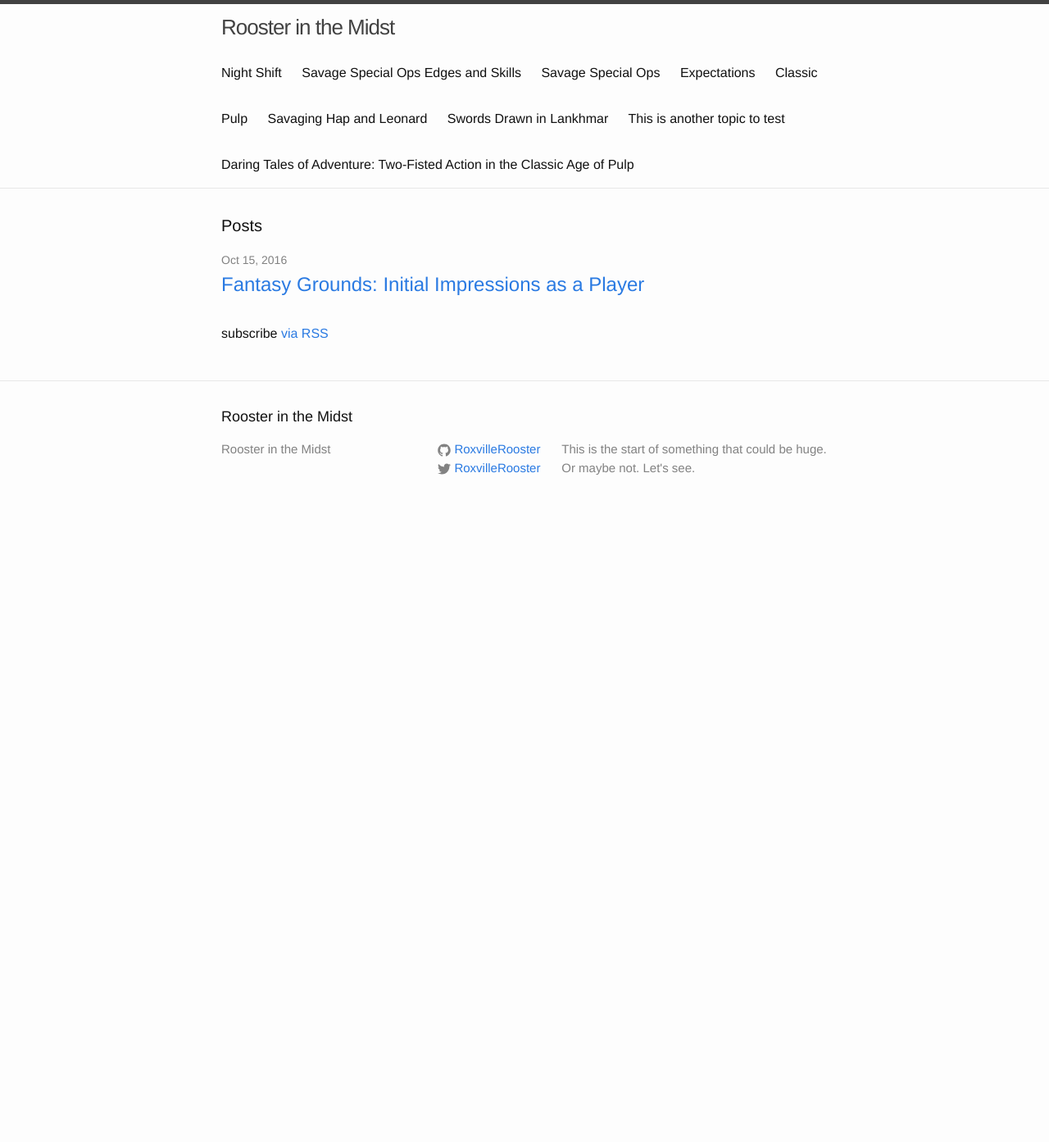
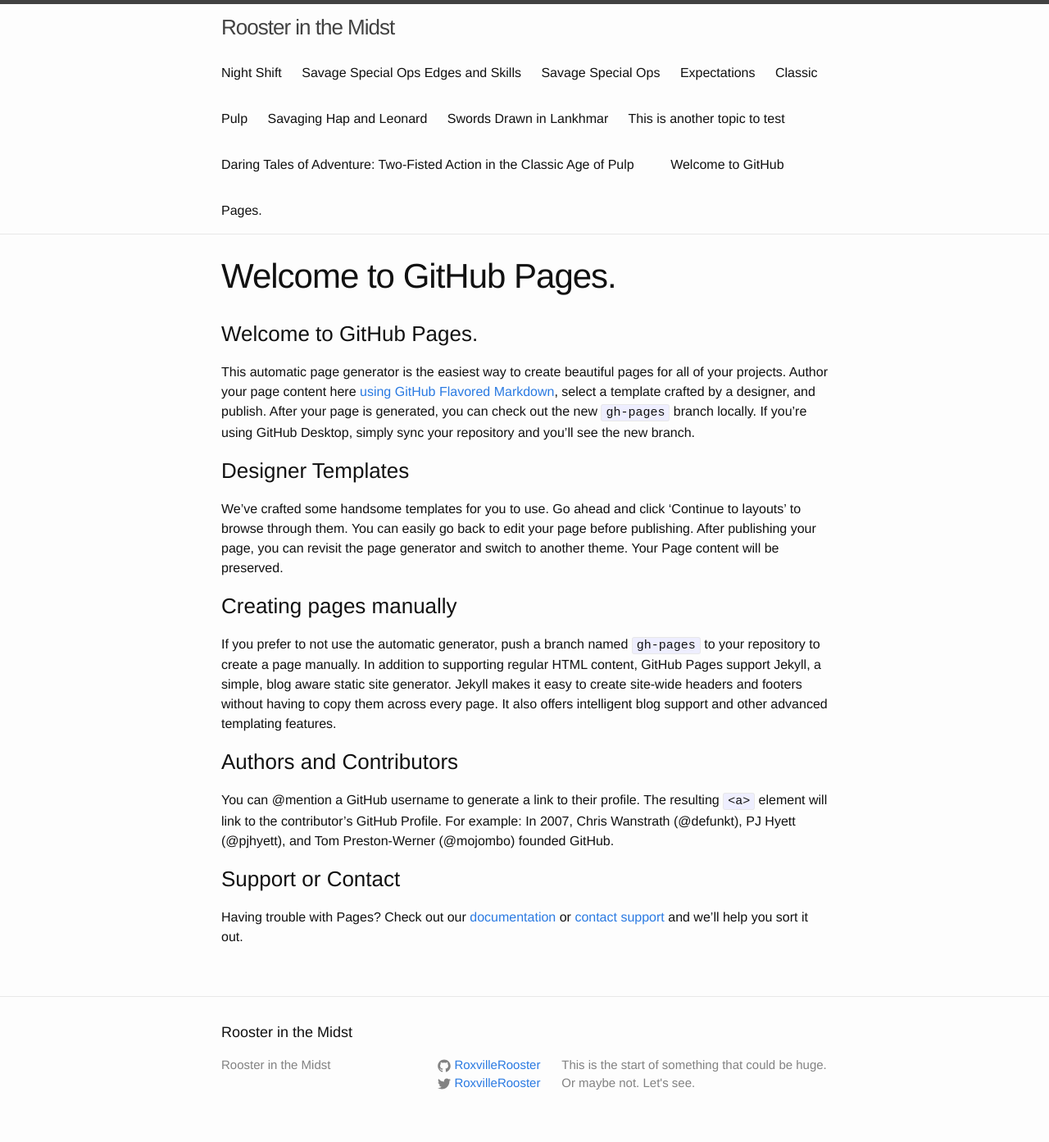
Before and after one commit to achall36/RoxvilleRooster.github.io, a Jekyll site: the page built from index.md, in a window 1280 px wide. Shown: the whole page at 82% size. Built offline with Jekyll 4.4.1, drawn with Linux system fonts in a browser that asks for light colours; our own code applies the rules of GitHub Pages for plain Markdown files; before the commit the page ends 900 px from its top, so only the background shows below that.

Commit message:
Set theme jekyll-theme-minimal and migrate Page Generator content

```diff
--- a/_config.yml
+++ b/_config.yml
@@ -22,3 +22,7 @@
 
 # Build settings
 markdown: kramdown
+
+google_analytics:
+show_downloads: true
+theme: jekyll-theme-minimal
--- a/index.html
+++ /dev/null
@@ -1,23 +0,0 @@
----
-layout: default
----
-
-<div class="home">
-
-  <h1 class="page-heading">Posts</h1>
-
-  <ul class="post-list">
-    {% for post in site.posts %}
-      <li>
-        <span class="post-meta">{{ post.date | date: "%b %-d, %Y" }}</span>
-
-        <h2>
-          <a class="post-link" href="{{ post.url | prepend: site.baseurl }}">{{ post.title }}</a>
-        </h2>
-      </li>
-    {% endfor %}
-  </ul>
-
-  <p class="rss-subscribe">subscribe <a href="{{ "/feed.xml" | prepend: site.baseurl }}">via RSS</a></p>
-
-</div>
--- /dev/null
+++ b/index.md
@@ -0,0 +1,14 @@
+### Welcome to GitHub Pages.
+This automatic page generator is the easiest way to create beautiful pages for all of your projects. Author your page content here [using GitHub Flavored Markdown](https://guides.github.com/features/mastering-markdown/), select a template crafted by a designer, and publish. After your page is generated, you can check out the new `gh-pages` branch locally. If you’re using GitHub Desktop, simply sync your repository and you’ll see the new branch.
+
+### Designer Templates
+We’ve crafted some handsome templates for you to use. Go ahead and click 'Continue to layouts' to browse through them. You can easily go back to edit your page before publishing. After publishing your page, you can revisit the page generator and switch to another theme. Your Page content will be preserved.
+
+### Creating pages manually
+If you prefer to not use the automatic generator, push a branch named `gh-pages` to your repository to create a page manually. In addition to supporting regular HTML content, GitHub Pages support Jekyll, a simple, blog aware static site generator. Jekyll makes it easy to create site-wide headers and footers without having to copy them across every page. It also offers intelligent blog support and other advanced templating features.
+
+### Authors and Contributors
+You can @mention a GitHub username to generate a link to their profile. The resulting `<a>` element will link to the contributor’s GitHub Profile. For example: In 2007, Chris Wanstrath (@defunkt), PJ Hyett (@pjhyett), and Tom Preston-Werner (@mojombo) founded GitHub.
+
+### Support or Contact
+Having trouble with Pages? Check out our [documentation](https://help.github.com/pages) or [contact support](https://github.com/contact) and we’ll help you sort it out.
```
Also changed, not shown: params.json (deleted, +0 -6 lines).
